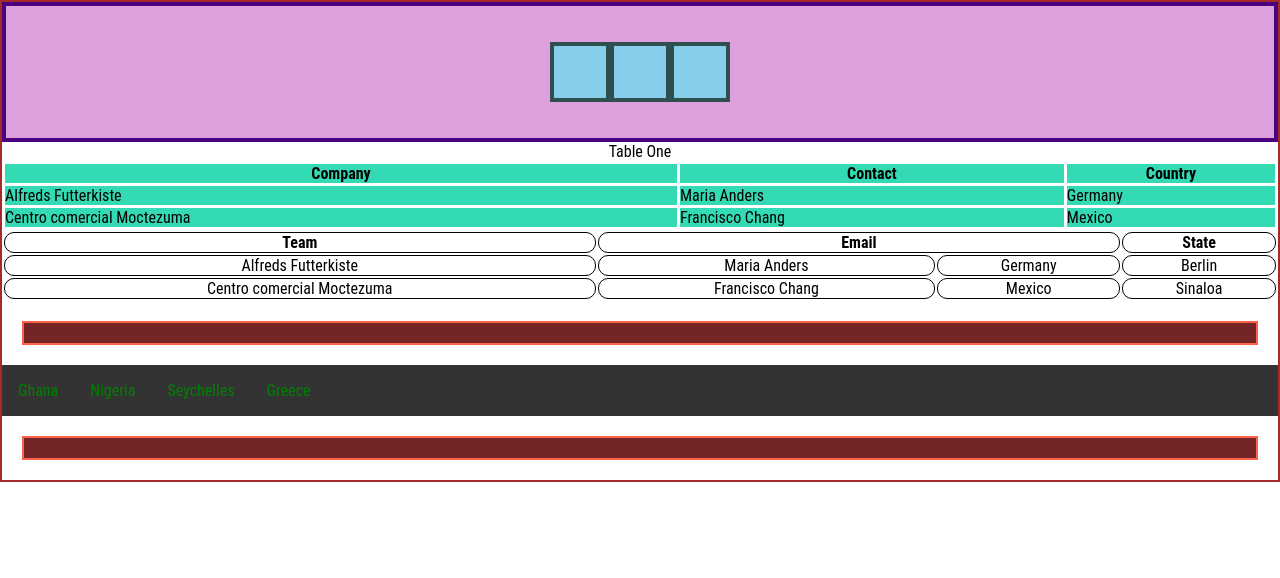
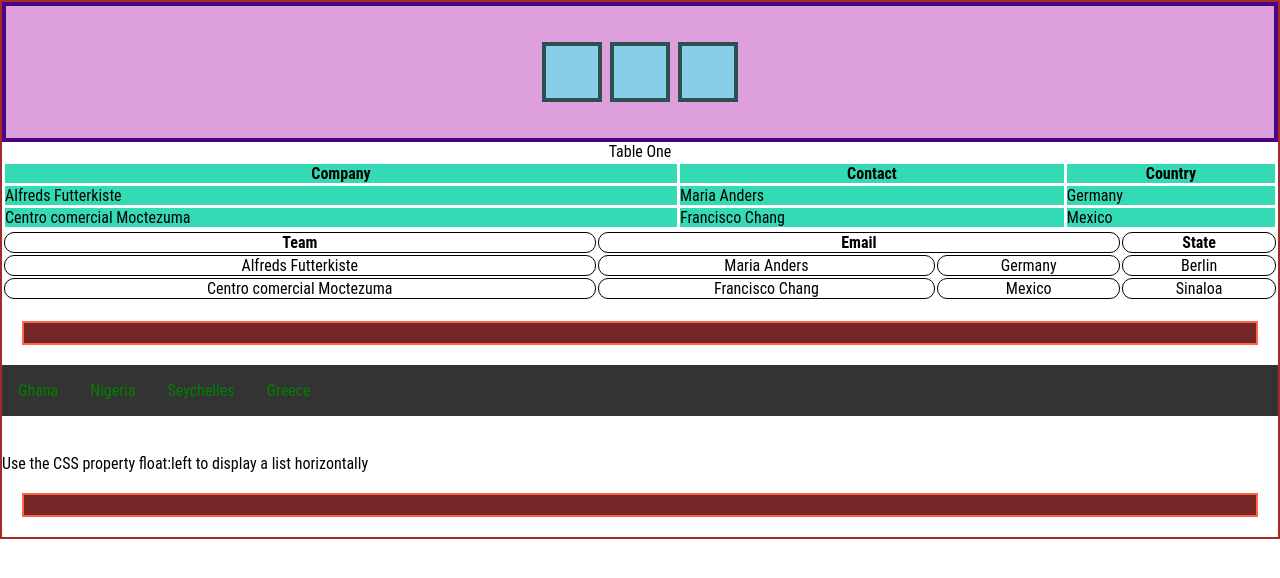
Before and after one commit to amancalledalej/moretests, a plain HTML site: page pages/pagethree.html in a window 1280 px wide. Drawn offline with Linux system fonts and the light colour scheme.

Commit message:
new commit

```diff
--- a/pages/pagethree.html
+++ b/pages/pagethree.html
@@ -62,6 +62,11 @@
             <li><a href="#Seychelles">Seychelles</li></a>
             <li><a href="#Greece">Greece</li></a>
         </ul>
+        <div>
+        <br>
+        <br>
+        Use the CSS property float:left to display a list horizontally
+        </div>
       </p>
 
 </body>
--- a/styles.css
+++ b/styles.css
@@ -131,6 +131,7 @@ a:link {
     display: flex;
     justify-content: center;
     align-items: center;
+    gap: 8px;
   }
 
   .pagethreeitem {
```
